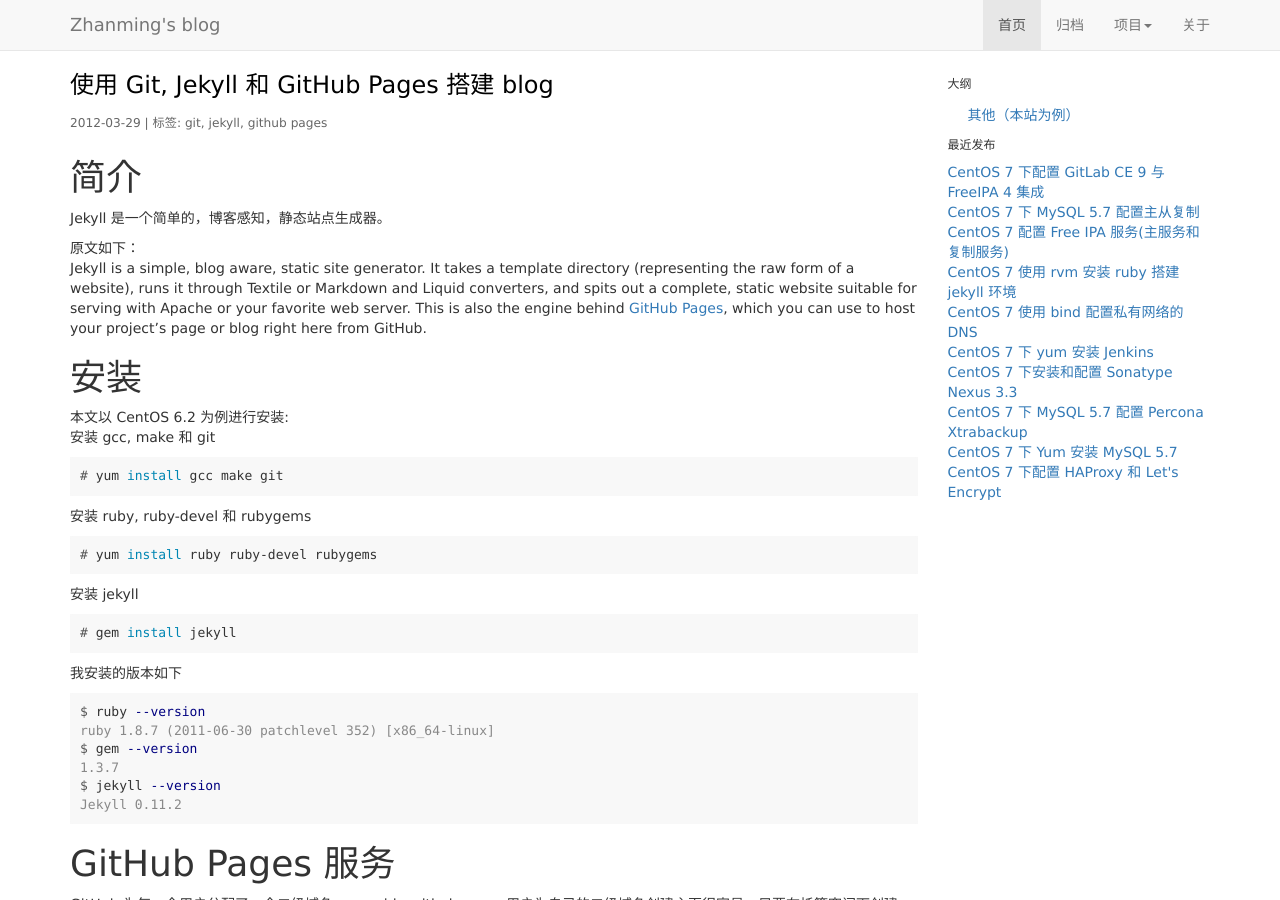
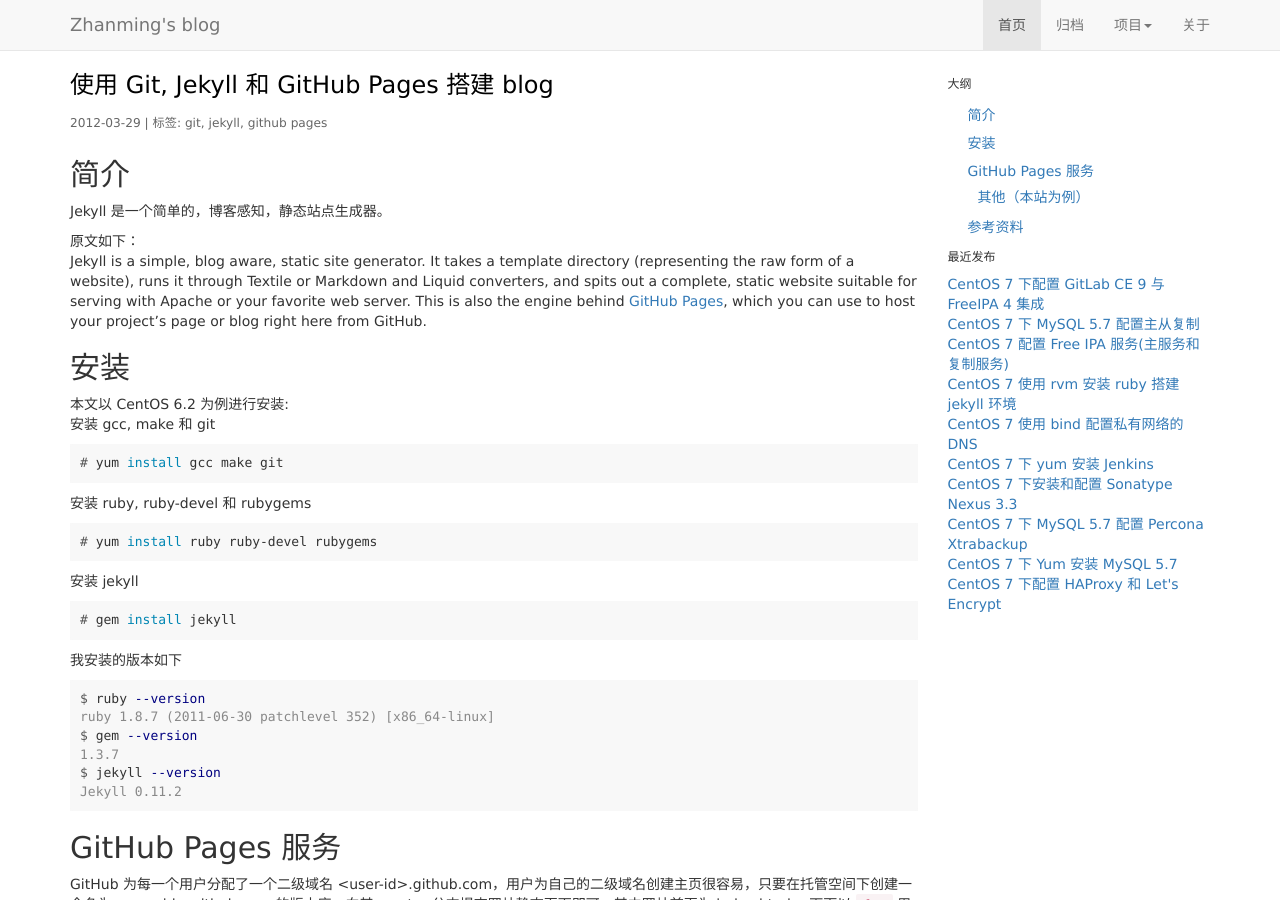
Before and after one commit to zhanming/zhanming.github.com, a Jekyll site: the page built from _posts/2012-03-29-using-git-jekyll-githubpages-build-blog.markdown, in a window 1280 px wide and 900 px high. Built offline with Jekyll 4.4.1, drawn with Linux system fonts in a browser that asks for light colours; comment, search, counter and statistics services are not loaded.

Commit message:
Update title for outline.

````diff
--- a/_posts/2012-03-29-using-git-jekyll-githubpages-build-blog.markdown
+++ b/_posts/2012-03-29-using-git-jekyll-githubpages-build-blog.markdown
@@ -6,13 +6,13 @@
 summary: Jekyll 是一个简单的，博客感知，静态站点生成器。
 ---
 
-# 简介
+## 简介
 Jekyll 是一个简单的，博客感知，静态站点生成器。
 
 原文如下：
 Jekyll is a simple, blog aware, static site generator. It takes a template directory (representing the raw form of a website), runs it through Textile or Markdown and Liquid converters, and spits out a complete, static website suitable for serving with Apache or your favorite web server. This is also the engine behind [GitHub Pages](http://pages.github.com), which you can use to host your project’s page or blog right here from GitHub.
 
-# 安装
+## 安装
 本文以 CentOS 6.2 为例进行安装:
 安装 gcc, make 和 git
 
@@ -41,7 +41,7 @@
 Jekyll 0.11.2
 ```
 
-# GitHub Pages 服务
+## GitHub Pages 服务
 GitHub 为每一个用户分配了一个二级域名 &lt;user-id&gt;.github.com，用户为自己的二级域名创建主页很容易，只要在托管空间下创建一个名为 &lt;user-id&gt;.github.com 的版本库，向其 master 分支提交网站静态页面即可，其中网站首页为 index.html 。下面以 `foo` 用户为例，如果您使用，请替换 `foo` 为您自己的 &lt;user-id&gt;。
 
 ```terminal
@@ -81,12 +81,12 @@
 
 然后在本地生成静态文件，再 trace 到 github。
 
-## 其他（本站为例）
+### 其他（本站为例）
 样式使用 [Twitter Bootstrap](http://twitter.github.com/bootstrap)，之后改一下。
 评论使用 [DISQUS](http://disqus.com)。
 代码高亮使用 [Google Prettify](http://code.google.com/p/google-code-prettify/)。
 
-# 参考资料
+## 参考资料
 [使用Github Pages建独立博客](http://beiyuu.com/github-pages/)，介绍得很详细。
 [GitHub Pages 服务说明](http://pages.github.com)
 [Jekyll Wiki](https://github.com/mojombo/jekyll)
````
